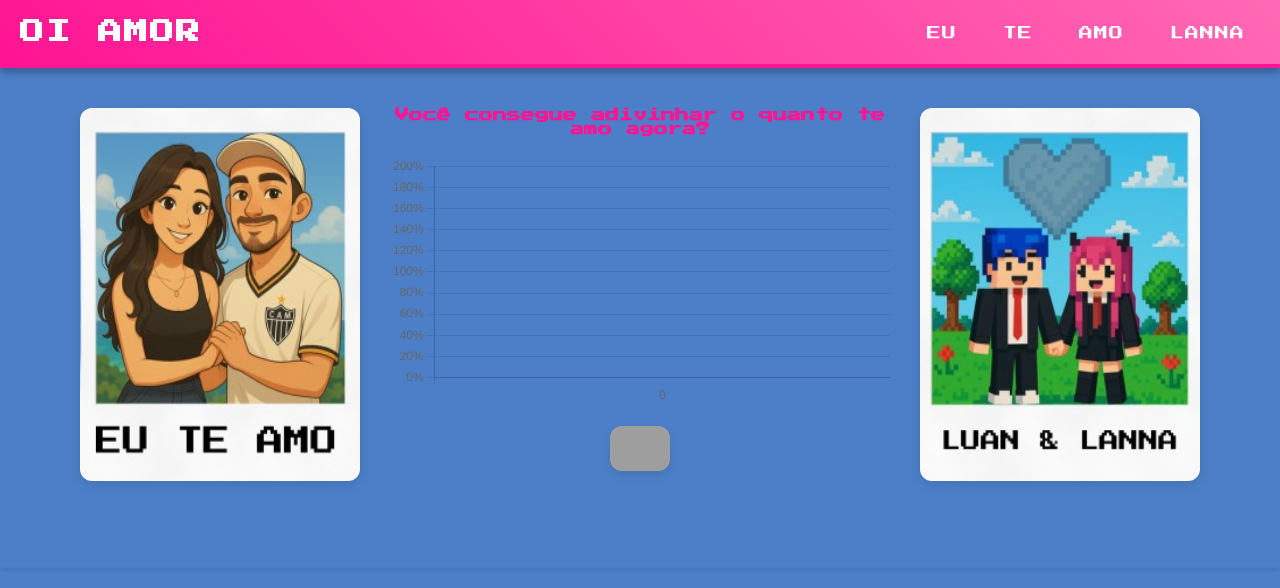
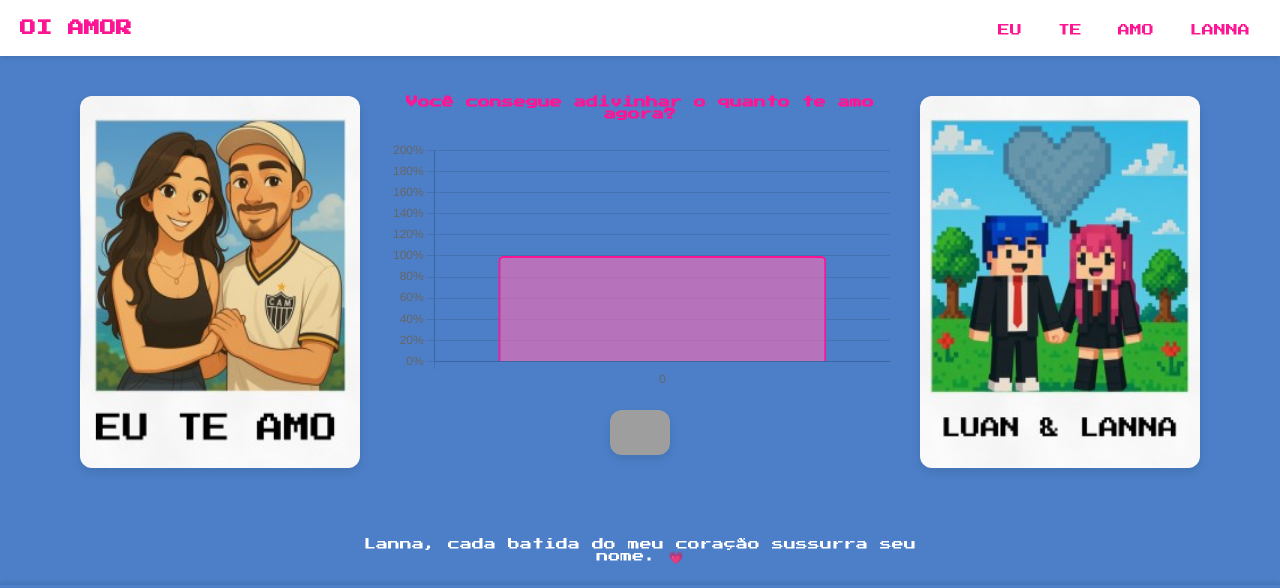
Before and after one commit to luanzitox/SHIZUKE, a plain HTML site: page index.html in a window 1280 px wide. Shown: the top 588 px of the page. Drawn offline with nearby package versions, Linux system fonts and the light colour scheme; grey boxes are pictures that could not be loaded.

Commit message:
segunda melhoria

```diff
--- a/index.html
+++ b/index.html
@@ -1,4 +1,6 @@
-
+<!DOCTYPE html>
+<html lang="pt-br">
+<head>
   <meta charset="UTF-8" />
   <meta name="viewport" content="width=device-width, initial-scale=1.0" />
   <title>OI AMOR</title>
@@ -24,32 +26,22 @@
       justify-content: space-between;
       align-items: center;
       padding: 20px;
-        background: linear-gradient(45deg, #FF1493, #FF69B4);
-        color: white;
-        box-shadow: 0 4px 8px rgba(0,0,0,0.3);
+      background-color: white;
+      box-shadow: 0 2px 5px rgba(0,0,0,0.1);
       flex-wrap: wrap;
-        border-bottom: 4px solid #FF1493;
     }
 
     .logo {
-        font-size: 24px;
+      font-size: 16px;
       font-weight: bold;
-        color: white;
-        letter-spacing: 2px;
+      color: #FF1493;
     }
 
     nav a {
-        margin: 0 15px;
+      margin: 0 10px;
       text-decoration: none;
-        color: white;
-        font-size: 14px;
-        text-transform: uppercase;
-        letter-spacing: 1px;
-        transition: color 0.3s ease;
-      }
-
-      nav a:hover {
-        color: #FF69B4;
+      color: #FF1493;
+      font-size: 12px;
     }
 
     .main-content {
@@ -79,7 +71,7 @@
     }
 
     .text-block h2 {
-        font-size: 14px;
+      font-size: 12px;
       margin-bottom: 20px;
       color: #FF1493;
     }
@@ -190,12 +182,27 @@
 
   <script src="https://cdn.jsdelivr.net/npm/chart.js"></script>
   <script>
-      // Resetando os dados ao iniciar
-      localStorage.removeItem('loveData');
-      const resetData = () => ({ days: [0], levels: [0], lastClickTime: null });
+    const messages = [
+      "Lanna, cada batida do meu coração sussurra seu nome. 💗",
+      "Até as estrelas invejam o brilho que você traz pra minha vida. ✨",
+      "Se amar você fosse música, eu viveria em uma eterna canção. 🎶",
+      "Nos planos de Deus, eu sei que você foi minha bênção favorita. 🙏",
+      "Meu amor por você cresce mais do que fermento em pão quente. 🍞❤️",
+      "Você é o aleluia das minhas orações. 💒",
+      "Te amo mais do que café em segunda-feira. ☕😍",
+      "Lanna, você é minha poesia diária, rimada com amor. 📜💘",
+      "Quando penso em paraíso, é você que me vem à mente. 🌸",
+      "Se meu coração tivesse endereço, seria o seu nome. 💌"
+    ];
 
-      // Criação do gráfico
-      let storedData = resetData();
+    // RESETAR dados para estado inicial
+    let storedData = {
+      days: [0],
+      levels: [100],
+      lastClickTime: null
+    };
+    localStorage.setItem('loveData', JSON.stringify(storedData));
+
     const ctx = document.getElementById('loveChart').getContext('2d');
     const chart = new Chart(ctx, {
       type: 'bar',
@@ -209,9 +216,7 @@
           borderWidth: 2,
           borderRadius: {
             topLeft: 5,
-              topRight: 5,
-              bottomLeft: 0,
-              bottomRight: 0
+            topRight: 5
           }
         }]
       },
@@ -242,7 +247,11 @@
       }
     });
 
-      // Lógica do botão e do contador
+    function updateDailyMessage(index) {
+      const messageEl = document.getElementById('dailyMessage');
+      messageEl.textContent = messages[index % messages.length];
+    }
+
     function increaseLove() {
       const now = new Date();
       const lastClickTime = storedData.lastClickTime ? new Date(storedData.lastClickTime) : null;
@@ -271,8 +280,26 @@
       chart.data.labels = storedData.days;
       chart.data.datasets[0].data = storedData.levels;
       chart.update();
+
+      updateDailyMessage(newDay);
+    }
+
+    function startCountdown(seconds) {
+      const countdownEl = document.getElementById('countdownMessage');
+      const interval = setInterval(() => {
+        const hrs = String(Math.floor(seconds / 3600)).padStart(2, '0');
+        const mins = String(Math.floor((seconds % 3600) / 60)).padStart(2, '0');
+        const secs = String(seconds % 60).padStart(2, '0');
+        countdownEl.textContent = `Aguarde para o próximo clique: ${hrs}:${mins}:${secs}`;
+        if (--seconds < 0) {
+          clearInterval(interval);
+          countdownEl.textContent = '';
+        }
+      }, 1000);
     }
 
     document.getElementById('heartButton').addEventListener('click', increaseLove);
+    updateDailyMessage(storedData.days.length - 1);
   </script>
 </body>
+</html>
```
Lines whose indentation alone changed are shown as unchanged.
